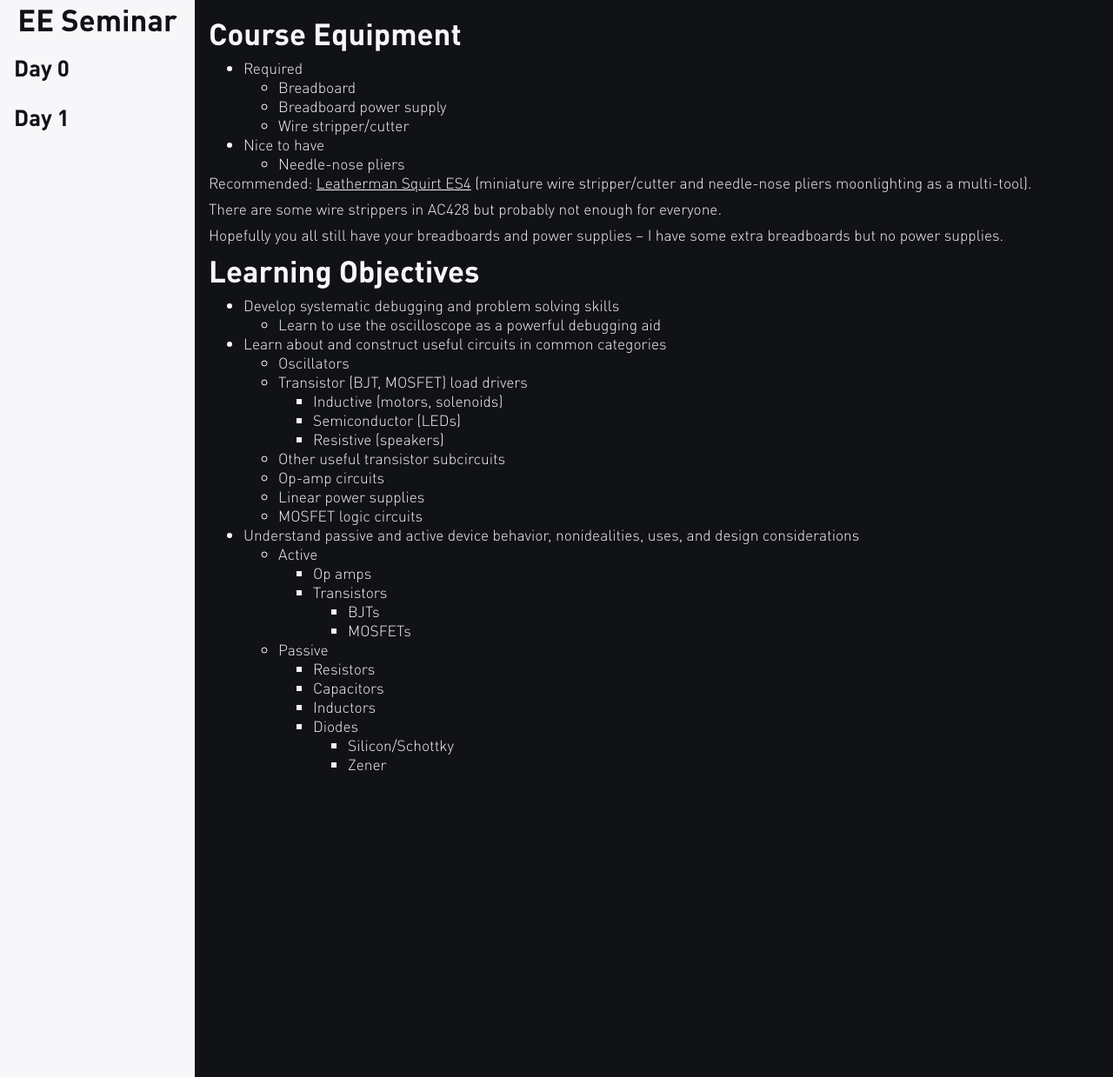
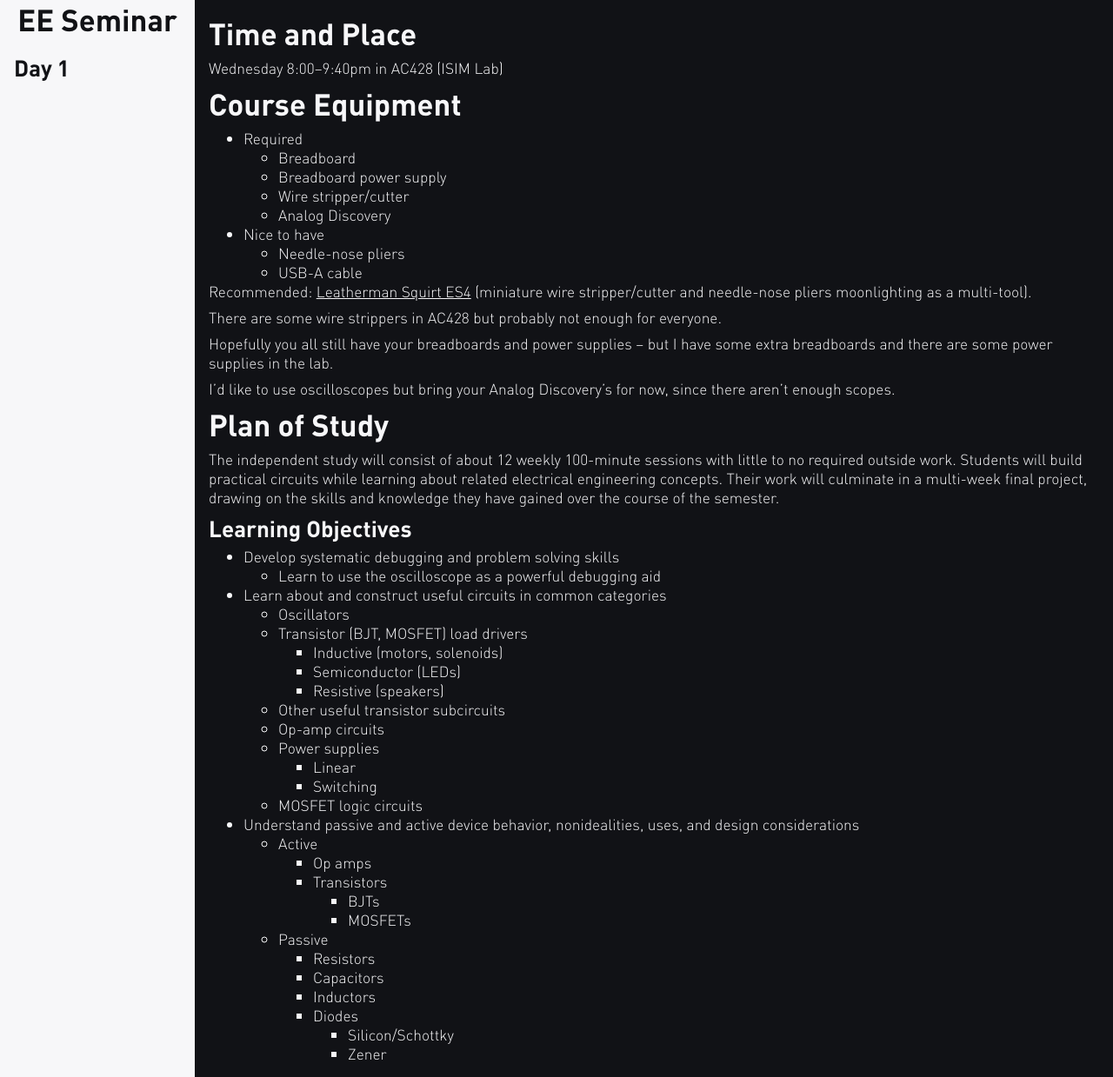
Before and after one commit to EvanDorsky/ee-seminar, a Jekyll site: the page built from index.md, in a window 1280 px wide. Shown: the whole page at 87% size. Built offline with Jekyll 4.4.1, drawn with Linux system fonts in a browser that asks for light colours.

Commit message:
Seminar-ready!

```diff
--- a/_posts/2016-01-31-day-0.md
+++ b/_posts/rationale.md
@@ -1,9 +1,9 @@
 ---
-title: Day 0
+title: Intro
 layout: default
 ---
 
-# Day 0
+# Intro
 
 I've gained a significant fraction of my electrical engineering skills and knowledge through non-Olin-class channels:
 
--- a/index.md
+++ b/index.md
@@ -1,6 +1,10 @@
 ---
 layout: default
 ---
+
+# Time and Place
+
+Wednesday 8:00–9:40pm in AC428 (ISIM Lab)
 
 # Course Equipment
 
@@ -8,16 +12,24 @@ layout: default
     - Breadboard
     - Breadboard power supply
     - Wire stripper/cutter
+    - Analog Discovery
 - Nice to have
     - Needle-nose pliers
+    - USB-A cable
 
 Recommended: [Leatherman Squirt ES4][lsquirt] (miniature wire stripper/cutter and needle-nose pliers moonlighting as a multi-tool).
 
 There are some wire strippers in AC428 but probably not enough for everyone.
 
-Hopefully you all still have your breadboards and power supplies -- I have some extra breadboards but no power supplies.
+Hopefully you all still have your breadboards and power supplies -- but I have some extra breadboards and there are some power supplies in the lab.
 
-# Learning Objectives
+I'd like to use oscilloscopes but bring your Analog Discovery's for now, since there aren't enough scopes.
+
+# Plan of Study
+
+The independent study will consist of about 12 weekly 100-minute sessions with little to no required outside work. Students will build practical circuits while learning about related electrical engineering concepts. Their work will culminate in a multi-week final project, drawing on the skills and knowledge they have gained over the course of the semester.
+
+## Learning Objectives
 
 - Develop systematic debugging and problem solving skills
     + Learn to use the oscilloscope as a powerful debugging aid
@@ -29,7 +41,9 @@ Hopefully you all still have your breadboards and power supplies -- I have some
         * Resistive (speakers)
     + Other useful transistor subcircuits
     + Op-amp circuits
-    + Linear power supplies
+    + Power supplies
+        * Linear
+        * Switching
     + MOSFET logic circuits
 - Understand passive and active device behavior, nonidealities, uses, and design considerations
     + Active
--- a/stylesheets/style.css
+++ b/stylesheets/style.css
@@ -22,7 +22,7 @@ a {
   color: inherit;
 }
 a:active {
-  color: #00f;
+  color: #7a8098;
 }
 * {
   margin: 0;
@@ -72,6 +72,7 @@ p {
 #main {
   padding: 1rem;
   flex: 0 1 auto;
+  width: 100%;
   overflow: scroll;
 }
 ul#class-list {
```
Also changed, not shown: _posts/2016-01-31-day-1.md (+3 -7 lines), _posts/oscarnotes.md (added, +5 -0 lines), _stylus/style.styl (+6 -5 lines).
